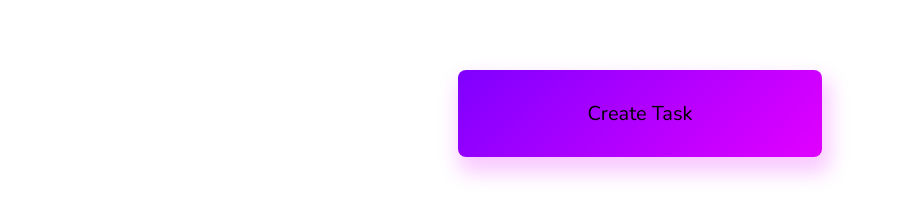
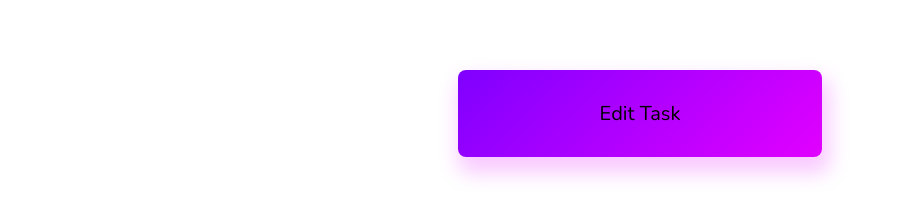
Before and after one commit to DarlanSantosCarvalho/toDoList, a Next.js app: page /editor in a window 1280 px wide. Shown: the part 373-580 px from the top of the page, without its empty margins (0-898 px from the left). Built offline with nearby package versions, Linux system fonts and the light colour scheme.

Commit message:
Fix: Algumas correções e alteração no  conteúdo de botão

```diff
--- a/src/app/editor/page.js
+++ b/src/app/editor/page.js
@@ -47,7 +47,7 @@ const taskEditor = observer(({ task }) => {
                 </div>
             </div>
 
-            <button onClick={handleClickToSaveEdit} type='submit'>Create Task</button>
+            <button onClick={handleClickToSaveEdit} type='submit'>Edit Task</button>
         </main>
     )
 })
```
Also changed, not shown: src/app/creator/page.js (+4 -6 lines).
